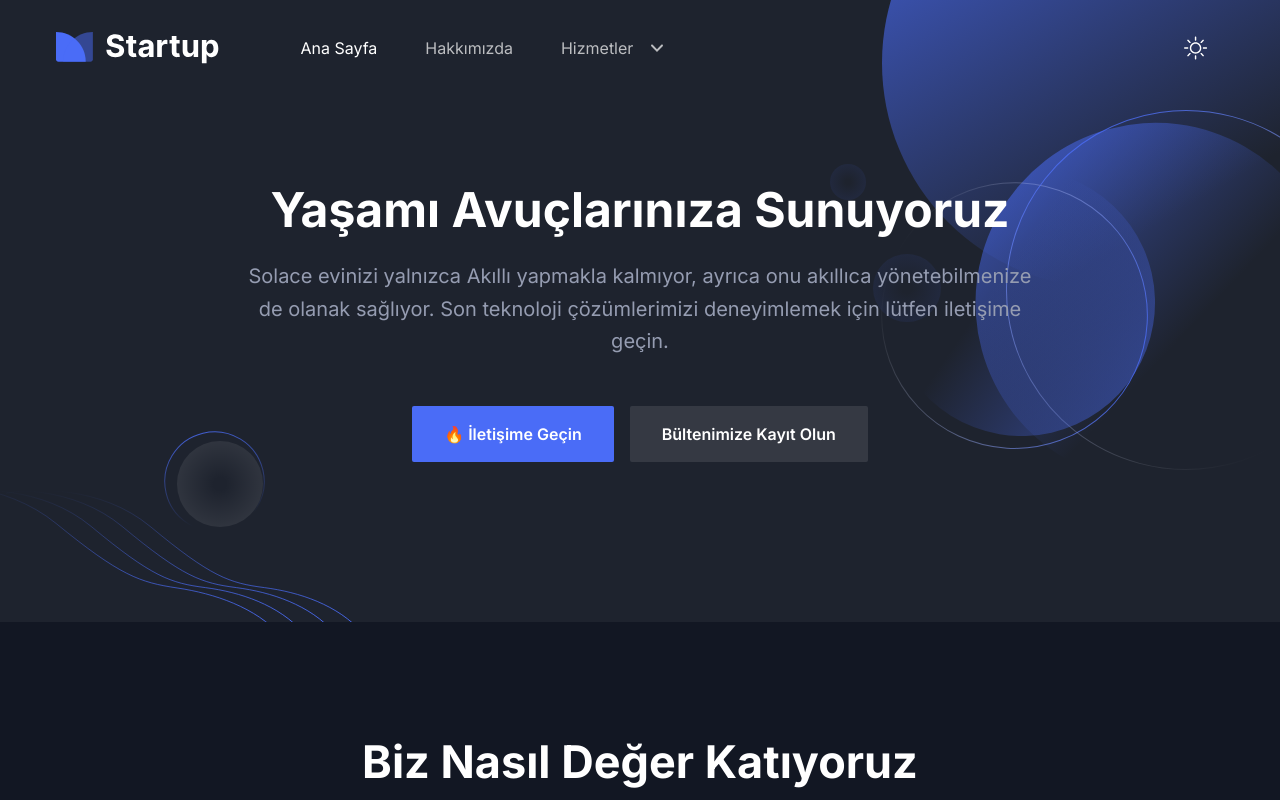
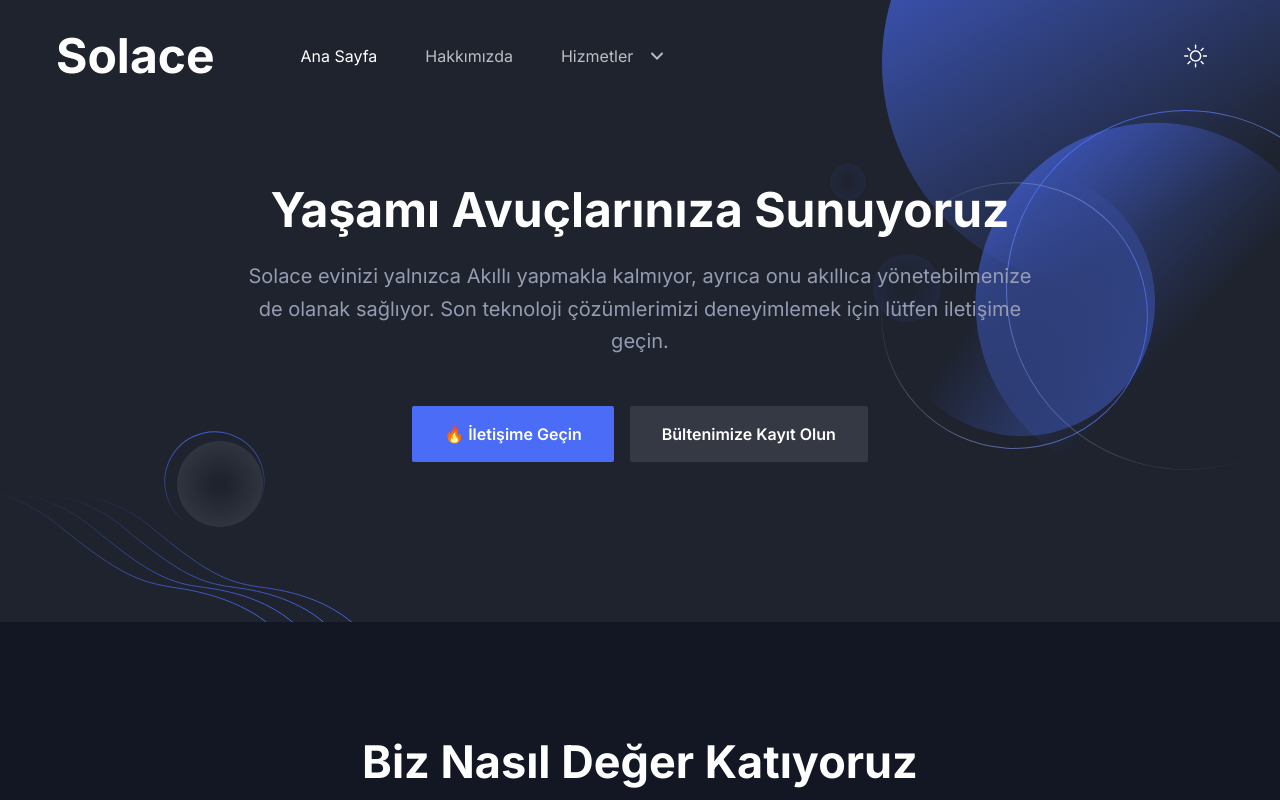
Before and after one commit to koltukutsu/solace-landing-page, a Next.js app: page / in a window 1280 px wide. Shown: the top 800 px of the page. Built offline with nearby package versions, Linux system fonts and the light colour scheme.

Commit message:
Add: added the logo

```diff
--- a/components/Header/index.tsx
+++ b/components/Header/index.tsx
@@ -56,20 +56,27 @@ const Header = () => {
                   sticky ? "py-5 lg:py-2" : "py-8"
                 } `}
               >
-                <Image
+                {/* <Image
                   src="/images/logo/logo-2.svg"
                   alt="logo"
                   width={140}
                   height={30}
                   className="w-full dark:hidden"
-                />
-                <Image
+                /> */}
+                <h2 className="w-full dark:hidden text-5xl font-bold text-logo-text-color">
+                  Solace
+                </h2>
+
+                <h2 className="hidden w-full dark:block text-5xl font-bold">
+                  Solace
+                </h2>
+                {/* <Image
                   src="/images/logo/logo.svg"
                   alt="logo"
                   width={140}
                   height={30}
                   className="hidden w-full dark:block"
-                />
+                /> */}
               </Link>
             </div>
             <div className="flex w-full items-center justify-between px-4">
--- a/tailwind.config.js
+++ b/tailwind.config.js
@@ -40,6 +40,7 @@ module.exports = {
         dark: "#1D2430",
         primary: "#4A6CF7",
         yellow: "#FBB040",
+        "logo-text-color":"#4A6CF6",
         "body-color": "#788293",
         "body-color-dark": "#959CB1",
         "gray-dark": "#1E232E",
```
